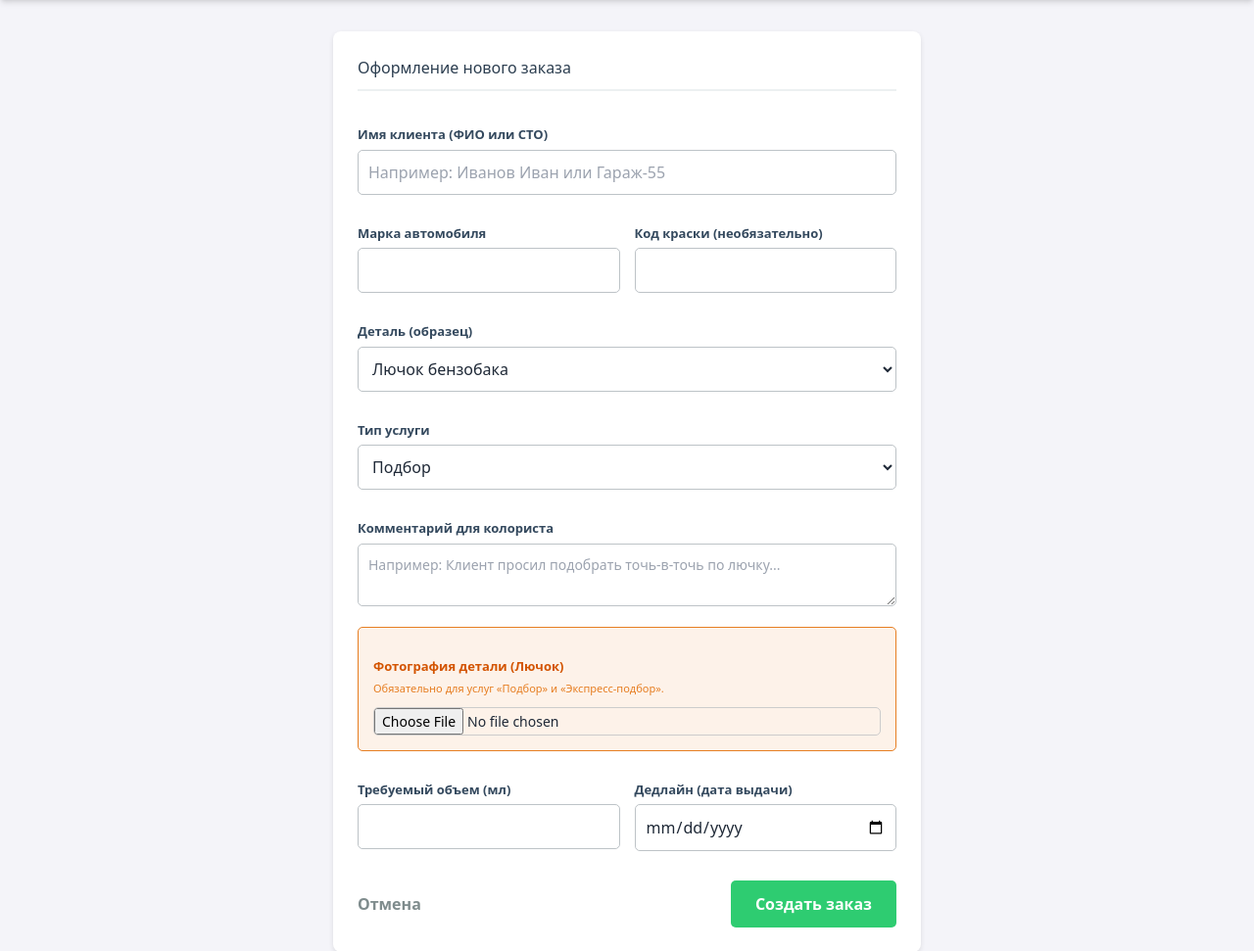
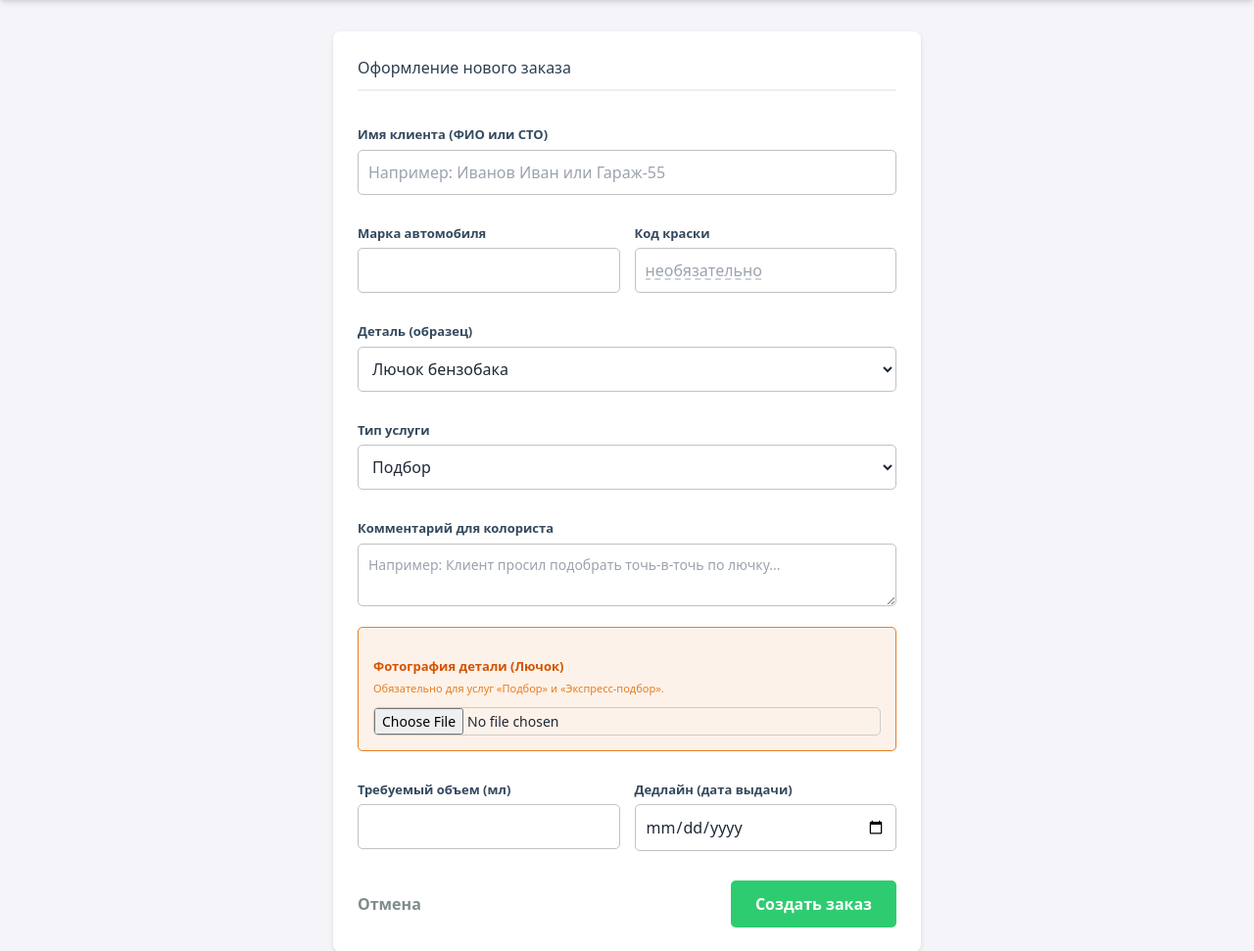
Before and after one commit to ekaterinashchelukhina/colorbox_lab, a FastAPI app: template templates/new_order.html in a window 1280 px wide. Shown: the part 68-1039 px from the top of the page at 98% size. Run offline with FastAPI, Linux system fonts and the light colour scheme; the template is opened without the code that fills it, so the values that code supplies are empty; parts of the project's set-up code (start-up, migrations or seed data) failed here and were passed over; some libraries are stand-ins or nearby versions.

Commit message:
Подсказка "необязательно" перенесена в placeholder поля "Код краски"
Раньше она была частью лейбла и на узких экранах переносилась на
вторую строку, из-за чего поле "Код краски" сдвигалось вниз относительно
соседнего "Марка автомобиля" в одном ряду. Теперь подсказка внутри самого
поля (пунктирное подчёркивание) и пропадает при вводе, как обычный placeholder.

Co-Authored-By: Claude Sonnet 5 <noreply@anthropic.com>

```diff
--- a/static/css/legacy.css
+++ b/static/css/legacy.css
@@ -94,6 +94,12 @@ input { width: 100%; padding: 10px; margin-top: 5px; border: 1px solid #ccc; bor
 .paint-code-row { margin: 12px 0 8px 0; }
 .actual-volume-value { margin: 8px 0; color: #27ae60; }
 
+/* Подсказка "необязательно" внутри поля вместо приписки в лейбле — иначе на узких
+   экранах лейбл переносится на 2 строки и сдвигает поле вниз относительно соседнего
+   в form-row. Как обычный placeholder — исчезает при вводе, здесь только подчёркнута
+   пунктиром, чтобы было заметно, что это подсказка, а не введённое значение. */
+.optional-hint-input::placeholder { text-decoration: underline dashed #bdc3c7; text-underline-offset: 3px; }
+
 /* --- Мобильная адаптация страниц на legacy.css (карточка заказа, клиент, формы) ---
    Причина «съезжающей» вёрстки на телефонах: у элементов ниже стоит фиксированный
    min-width (250-300px), который на узких экранах (320-375px) шире, чем реально
--- a/templates/new_order.html
+++ b/templates/new_order.html
@@ -23,8 +23,8 @@
                 <input type="text" name="car" required="required" class="form-input" />
             </div>
             <div class="form-col">
-                <label class="field-label">Код краски (необязательно)</label>
-                <input type="text" name="paint_code" class="form-input" />
+                <label class="field-label">Код краски</label>
+                <input type="text" name="paint_code" class="form-input optional-hint-input" placeholder="необязательно" />
             </div>
         </div>
 
```
